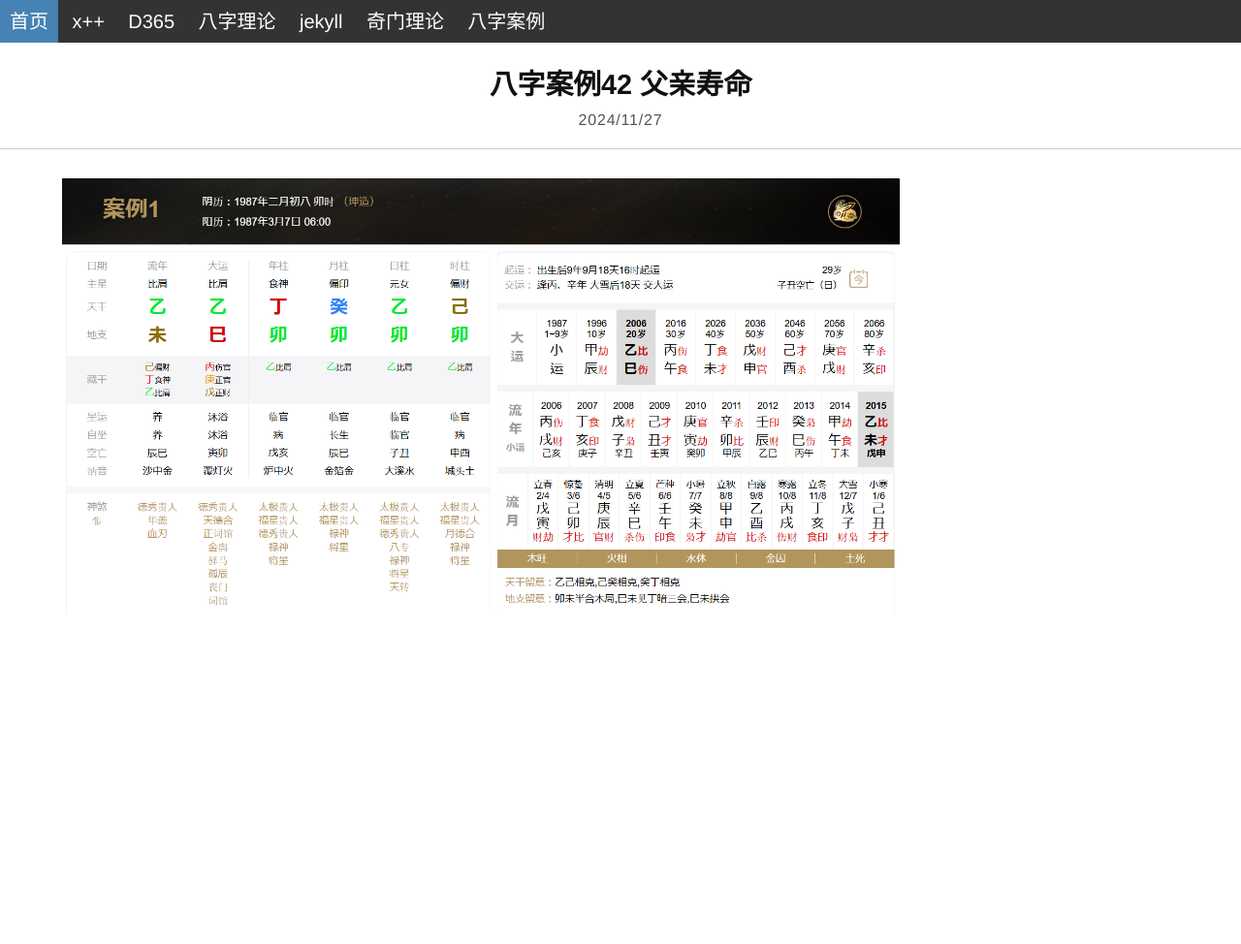
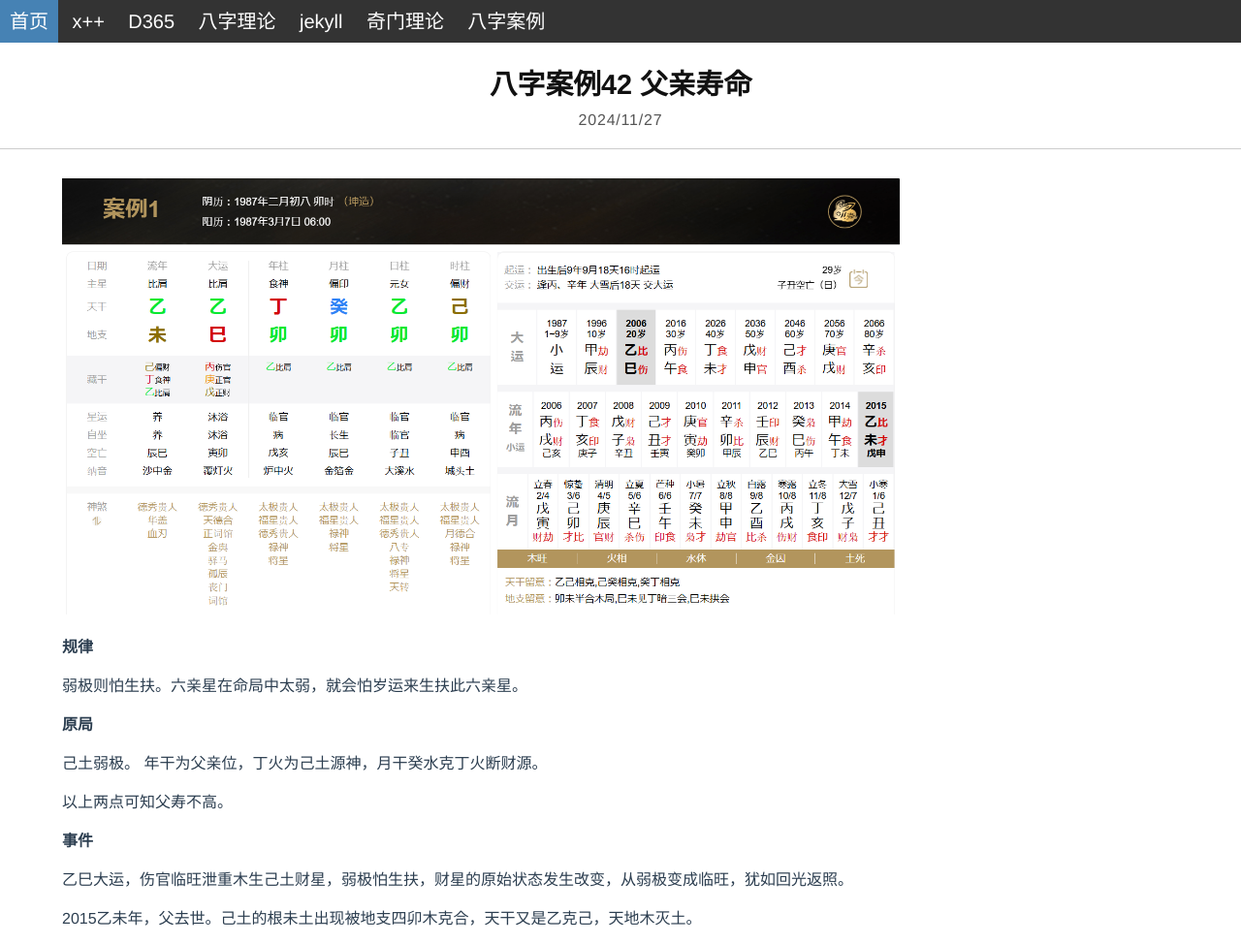
Before and after one commit to sxbjxjy/blog, a Jekyll site: the page built from _posts/2024-11-27-bazi-example-42.md, in a window 1280 px wide. Shown: the whole page at 97% size. Built offline with Jekyll 4.4.1, drawn with Linux system fonts in a browser that asks for light colours; before the commit the page ends 900 px from its top, so only the background shows below that.

Commit message:
Update 2024-11-27-bazi-example-42.md

```diff
--- a/_posts/2024-11-27-bazi-example-42.md
+++ b/_posts/2024-11-27-bazi-example-42.md
@@ -6,5 +6,21 @@ categories: 八字案例
 tags: 父寿 寿命 六亲
 ---
 
-<!-- ![bazi-example-42](/images/bazi-example/bazi-example-42.png) -->
 <img src="/images/bazi-example/bazi-example-42.png" width="75%">
+
+**规律**
+
+弱极则怕生扶。六亲星在命局中太弱，就会怕岁运来生扶此六亲星。
+
+**原局**
+
+己土弱极。
+年干为父亲位，丁火为己土源神，月干癸水克丁火断财源。
+
+以上两点可知父寿不高。
+
+**事件**
+
+乙巳大运，伤官临旺泄重木生己土财星，弱极怕生扶，财星的原始状态发生改变，从弱极变成临旺，犹如回光返照。
+
+2015乙未年，父去世。己土的根未土出现被地支四卯木克合，天干又是乙克己，天地木灭土。
```
